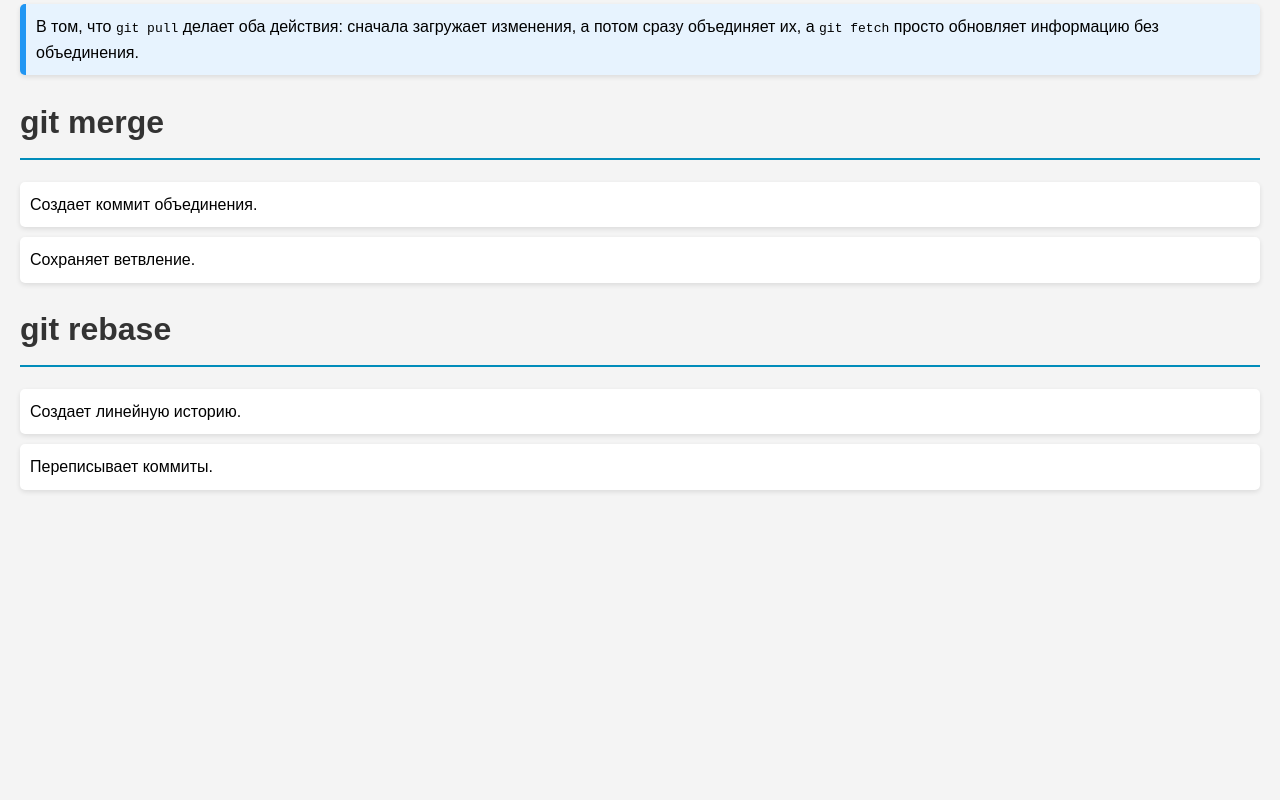
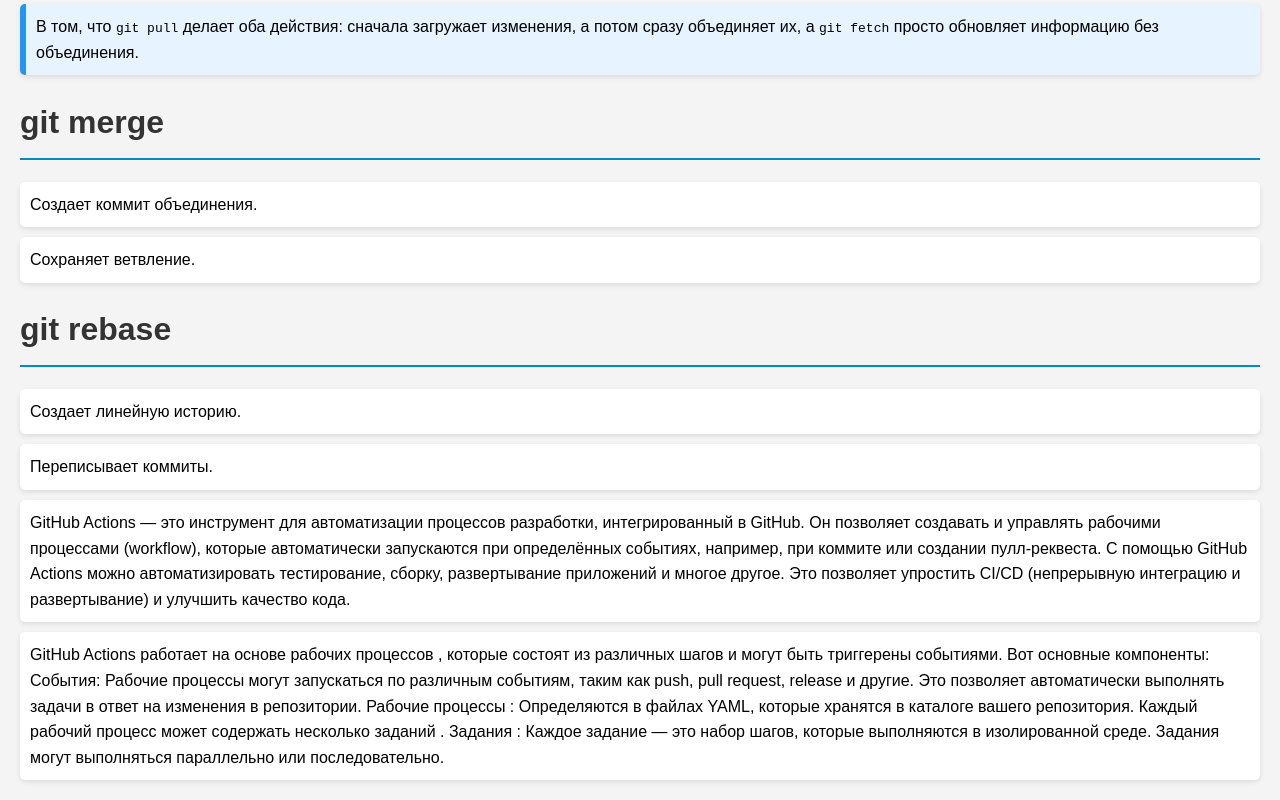
Before and after one commit to AmanturX/workflow, a plain HTML site: page index.html in a window 1280 px wide. Shown: the part 1269-2069 px from the top of the page. Before the commit the page ends 1779 px from the top, so only its background shows below. Drawn offline with Linux system fonts and the light colour scheme.

Commit message:
Update index.html

```diff
--- a/index.html
+++ b/index.html
@@ -71,6 +71,17 @@
     <h1>git rebase</h1>
     <p>Создает линейную историю.</p>
     <p>Переписывает коммиты.</p>
+    <p>
+        GitHub Actions — это инструмент для автоматизации процессов разработки, интегрированный в GitHub. Он позволяет создавать и управлять рабочими процессами (workflow), которые автоматически запускаются при определённых событиях, например, при коммите или создании пулл-реквеста. С помощью GitHub Actions можно автоматизировать тестирование, сборку, развертывание приложений и многое другое. Это позволяет упростить CI/CD (непрерывную интеграцию и развертывание) и улучшить качество кода.
+    </p>
+    <p>
+        GitHub Actions работает на основе рабочих процессов , которые состоят из различных шагов и могут быть триггерены событиями. Вот основные компоненты:
 
+    События: Рабочие процессы могут запускаться по различным событиям, таким как push, pull request, release и другие. Это позволяет автоматически выполнять задачи в ответ на изменения в репозитории.
+
+    Рабочие процессы : Определяются в файлах YAML, которые хранятся в каталоге вашего репозитория. Каждый рабочий процесс может содержать несколько заданий .
+
+    Задания : Каждое задание — это набор шагов, которые выполняются в изолированной среде. Задания могут выполняться параллельно или последовательно.
+    </p>
 </body>
 </html>
```
